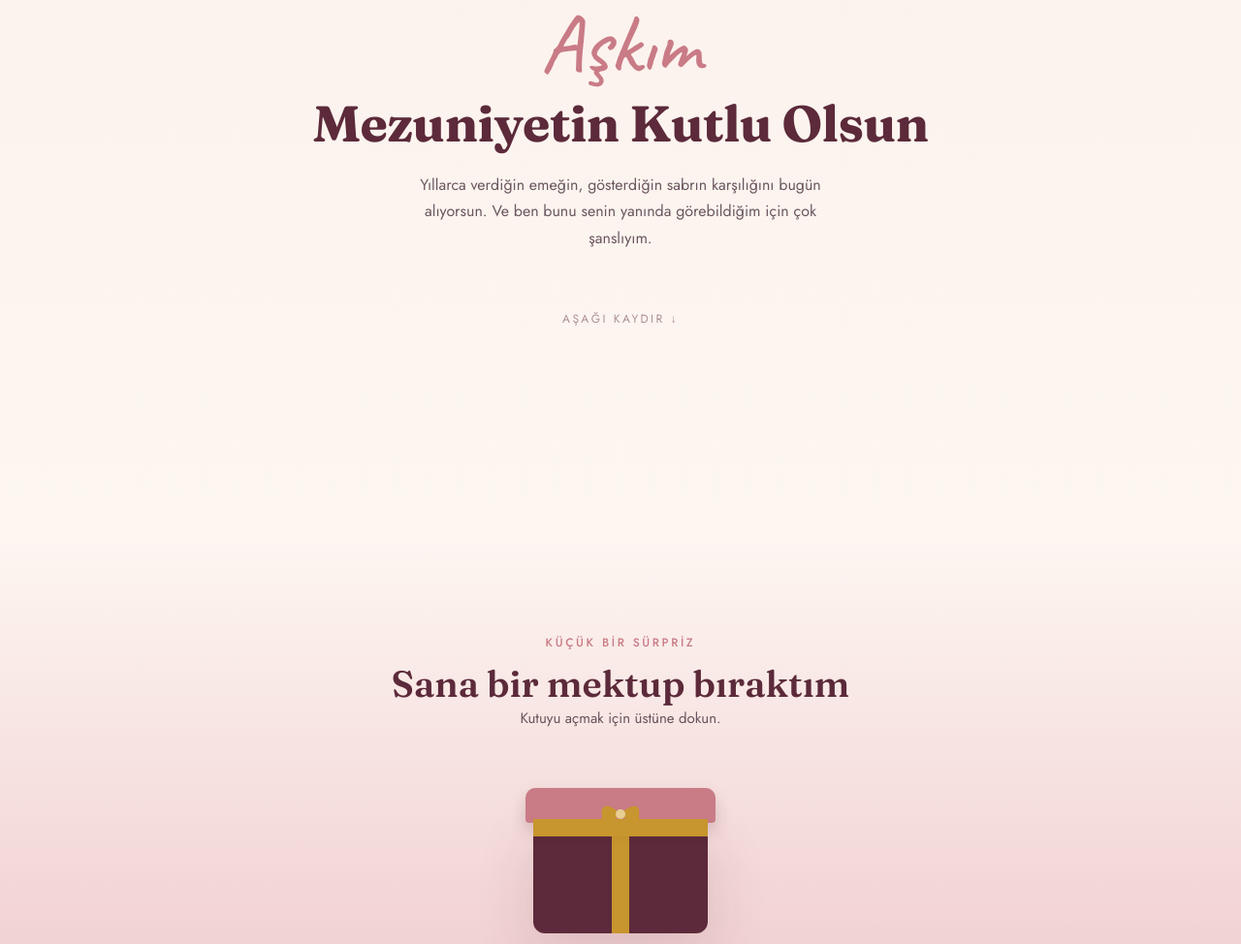
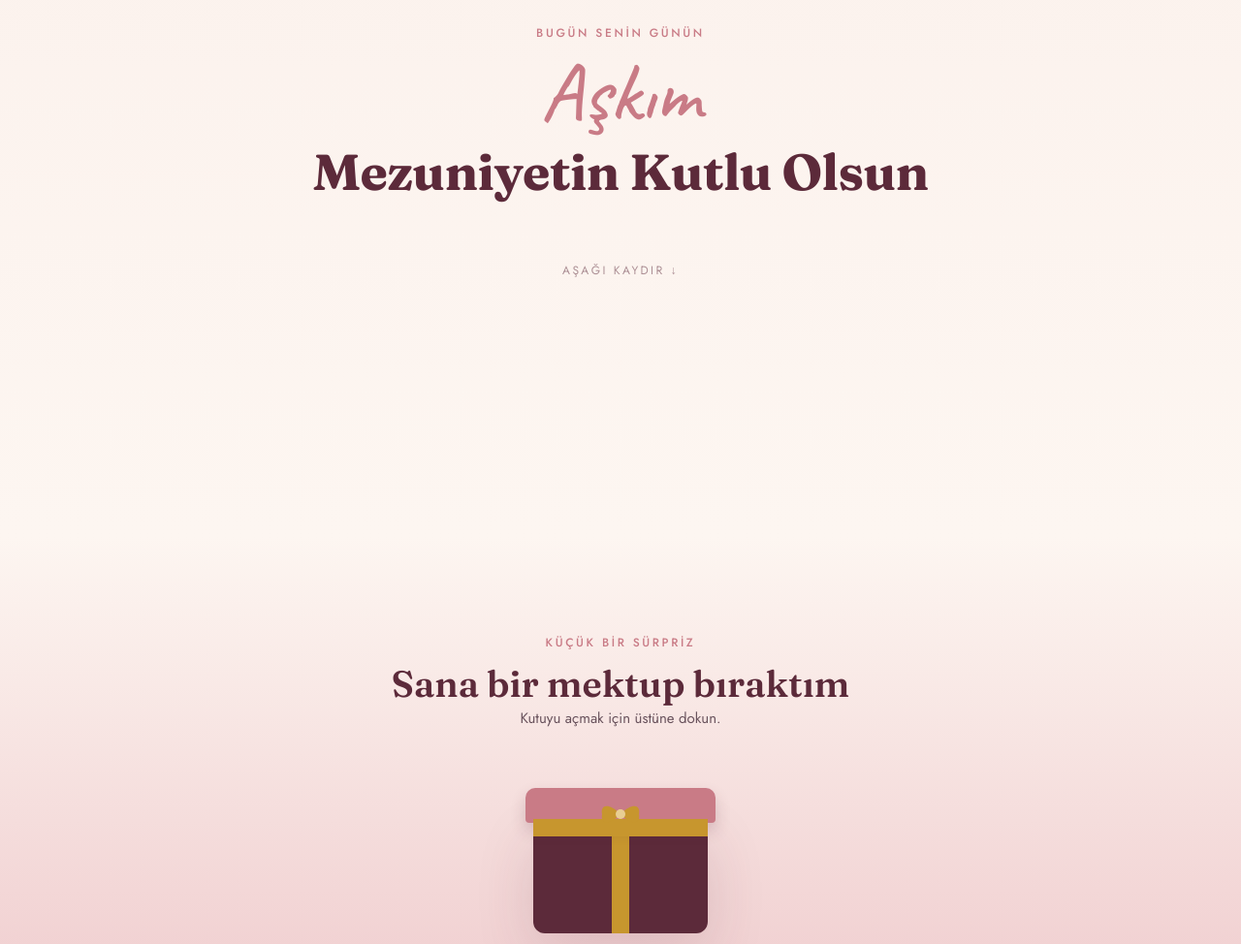
Before and after one commit to Ardayzer/mezun, a plain HTML site: page index.html in a window 1280 px wide. Shown: the part 1046-2020 px from the top of the page at 97% size. Drawn offline with nearby package versions, Linux system fonts and the light colour scheme.

Commit message:
Update index.html

```diff
--- a/index.html
+++ b/index.html
@@ -220,7 +220,6 @@
   <span class="eyebrow">Bugün senin günün</span>
   <div class="script" id="heroName">Aşkım</div>
   <h1>Mezuniyetin Kutlu Olsun</h1>
-  <p>Yıllarca verdiğin emeğin, gösterdiğin sabrın karşılığını bugün alıyorsun. Ve ben bunu senin yanında görebildiğim için çok şanslıyım.</p>
   <div class="scroll-cue">aşağı kaydır ↓</div>
 </section>
 
```
